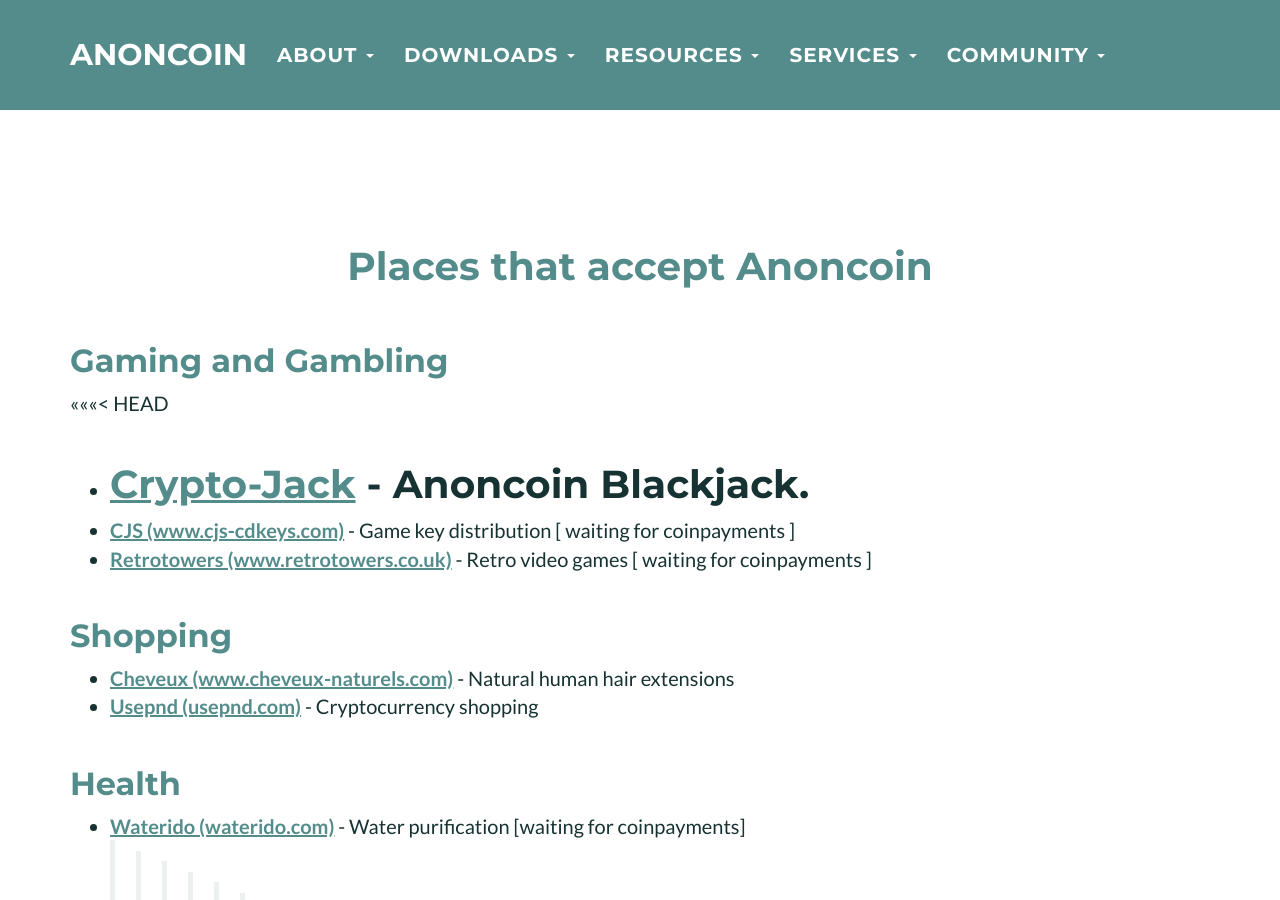
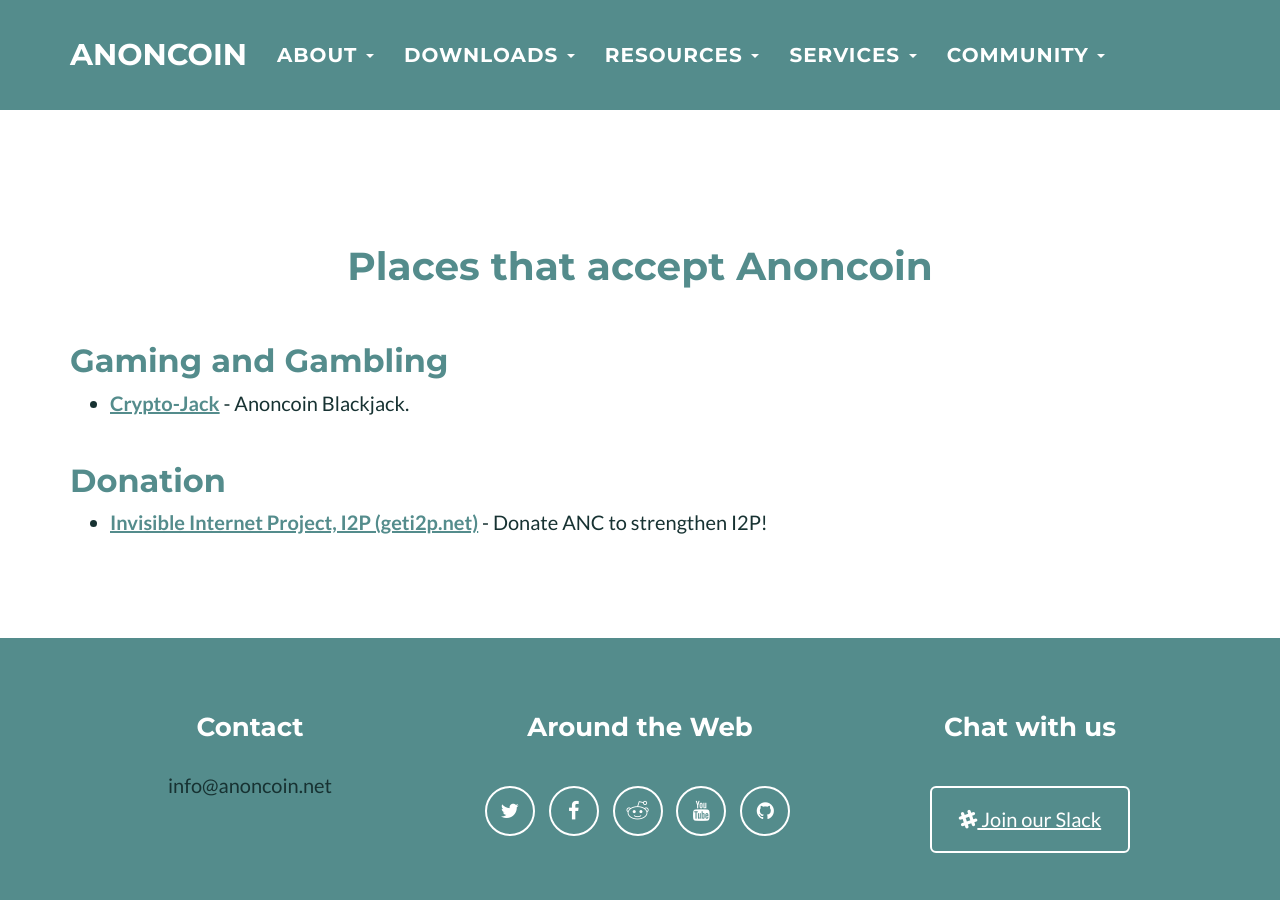
Before and after one commit to Anoncoin/anoncoin-website, a Jekyll site: the page built from services/Places_that_accept_Anoncoin.md, in a window 1280 px wide and 900 px high. Built offline with Jekyll 4.4.1, drawn with Linux system fonts in a browser that asks for light colours; some of the changed text lies outside the part shown.

Commit message:
Misc updates

```diff
--- a/services/Places_that_accept_Anoncoin.md
+++ b/services/Places_that_accept_Anoncoin.md
@@ -7,23 +7,7 @@ permalink: /Places_that_accept_Anoncoin/
 Gaming and Gambling
 -------------------
 
-<<<<<<< HEAD
 -   **[Crypto-Jack](https://anoncoin.crypto-jack.com/)** - Anoncoin Blackjack.
-=======
--   **[CJS (www.cjs-cdkeys.com)](http://www.cjs-cdkeys.com/)** - Game key distribution \[ waiting for coinpayments \]
--   **[Retrotowers (www.retrotowers.co.uk)](http://www.retrotowers.co.uk/)** - Retro video games \[ waiting for coinpayments \]
-
-Shopping
---------
-
--   **[Cheveux (www.cheveux-naturels.com)](https://www.cheveux-naturels.com/)** - Natural human hair extensions
--   **[Usepnd (usepnd.com)](http://usepnd.com/)** - Cryptocurrency shopping
-
-Health
-------
-
--   **[Waterido (waterido.com)](http://waterido.com/)** - Water purification \[waiting for coinpayments\]
->>>>>>> 95ce5bcac81211653fc978e5c75ce7ee77460381
 
 Donation
 --------
```
